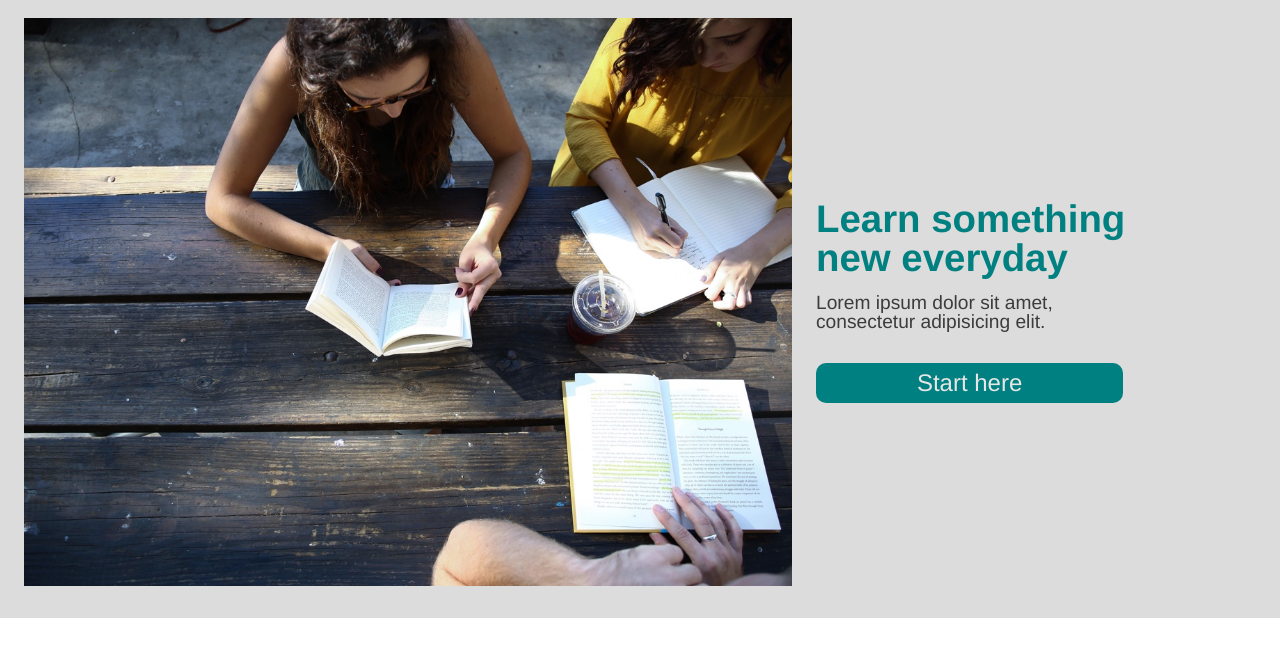
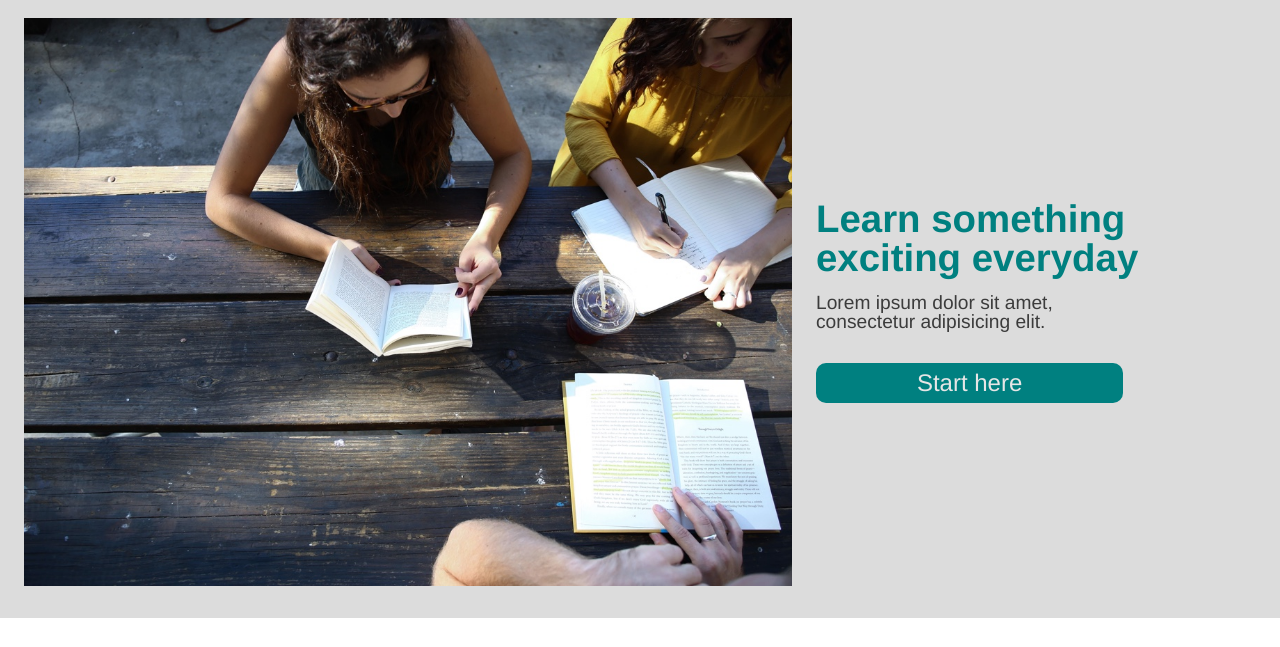
Before and after one commit to Frankail/ca1, a plain HTML site: page Index.html in a window 1280 px wide. Shown: the part 78-725 px from the top of the page. Drawn offline with nearby package versions, Linux system fonts and the light colour scheme.

Commit message:
updating

```diff
--- a/Index.html
+++ b/Index.html
@@ -41,7 +41,7 @@
         <img src="./resources/images/banner.jpg" alt="">
       </div>
       <div class="information">
-        <h1>Learn something new everyday</h1>
+        <h1>Learn something exciting everyday</h1>
         <h2>Lorem ipsum dolor sit amet, consectetur adipisicing elit.</h2>
         <a href="#"><p class="btn">Start here</p></a>
       </div>
```
Also changed, not shown: 2 other files.
